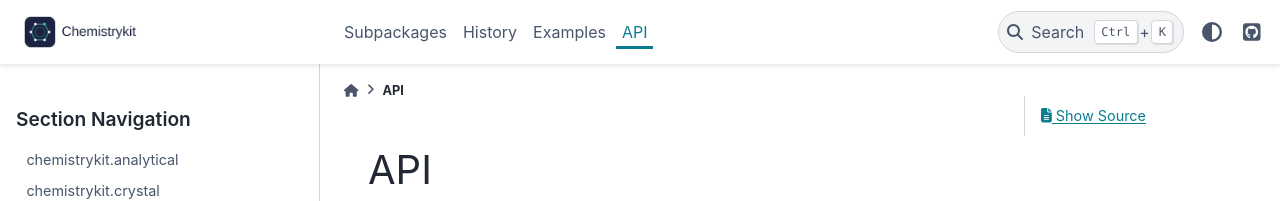
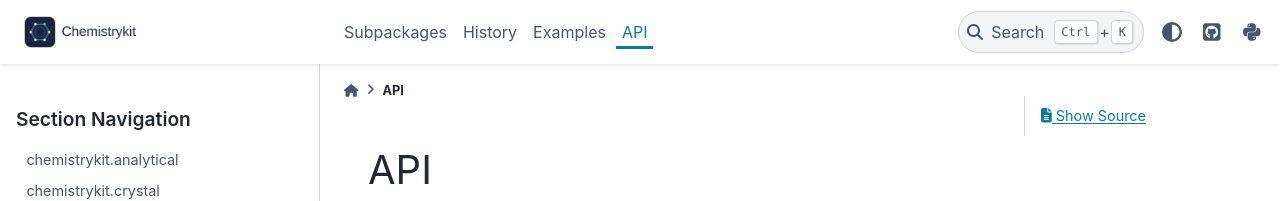
Before and after one commit to cpoli/chemistrykit, a Sphinx documentation site: the page built from docs/source/api/index.rst, in a window 1280 px wide. Shown: the top 201 px of the page. Built offline with Sphinx 7.4.7 and the PyData theme 0.15.4, drawn with Linux system fonts in a browser that asks for light colours; pages that are not in the unit, such as notebooks, are missing from menus.

Commit message:
Add a PyPI icon link to the docs navbar, next to GitHub
pydata-sphinx-theme has a github_url shortcut but no equivalent for
PyPI, so it needs the generic icon_links list instead.

```diff
--- a/docs/source/conf.py
+++ b/docs/source/conf.py
@@ -195,6 +195,14 @@ html_theme = "pydata_sphinx_theme"
 html_logo = "_static/images/chemistrykit_logo_transparent.png"
 html_theme_options = {
     "github_url": "https://github.com/cpoli/chemistrykit",
+    "icon_links": [
+        {
+            "name": "PyPI",
+            "url": "https://pypi.org/project/chemistrykit/",
+            "icon": "fa-brands fa-python",
+            "type": "fontawesome",
+        },
+    ],
     "navbar_end": ["theme-switcher", "navbar-icon-links"],
     "show_toc_level": 2,
     "navigation_with_keys": True,
```
